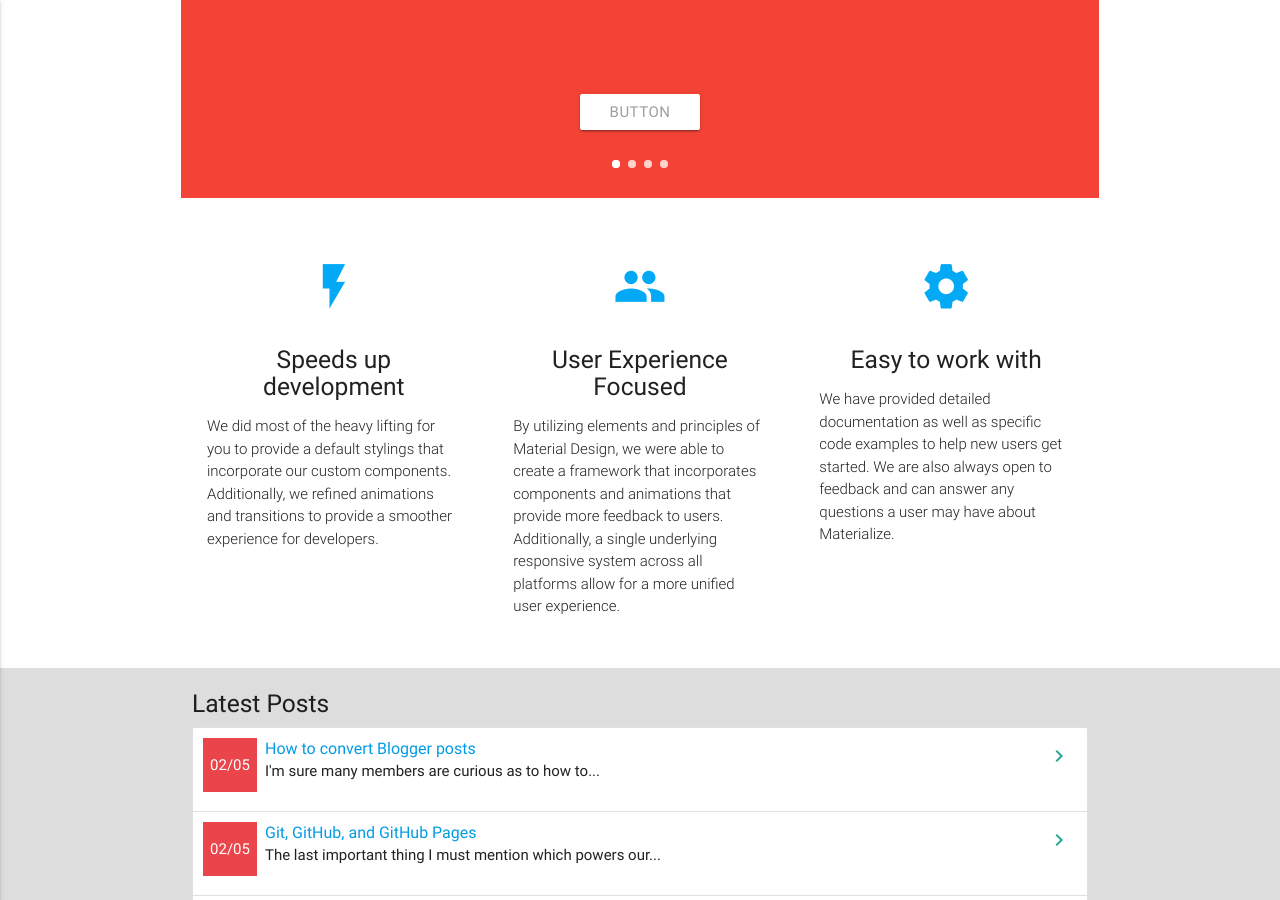
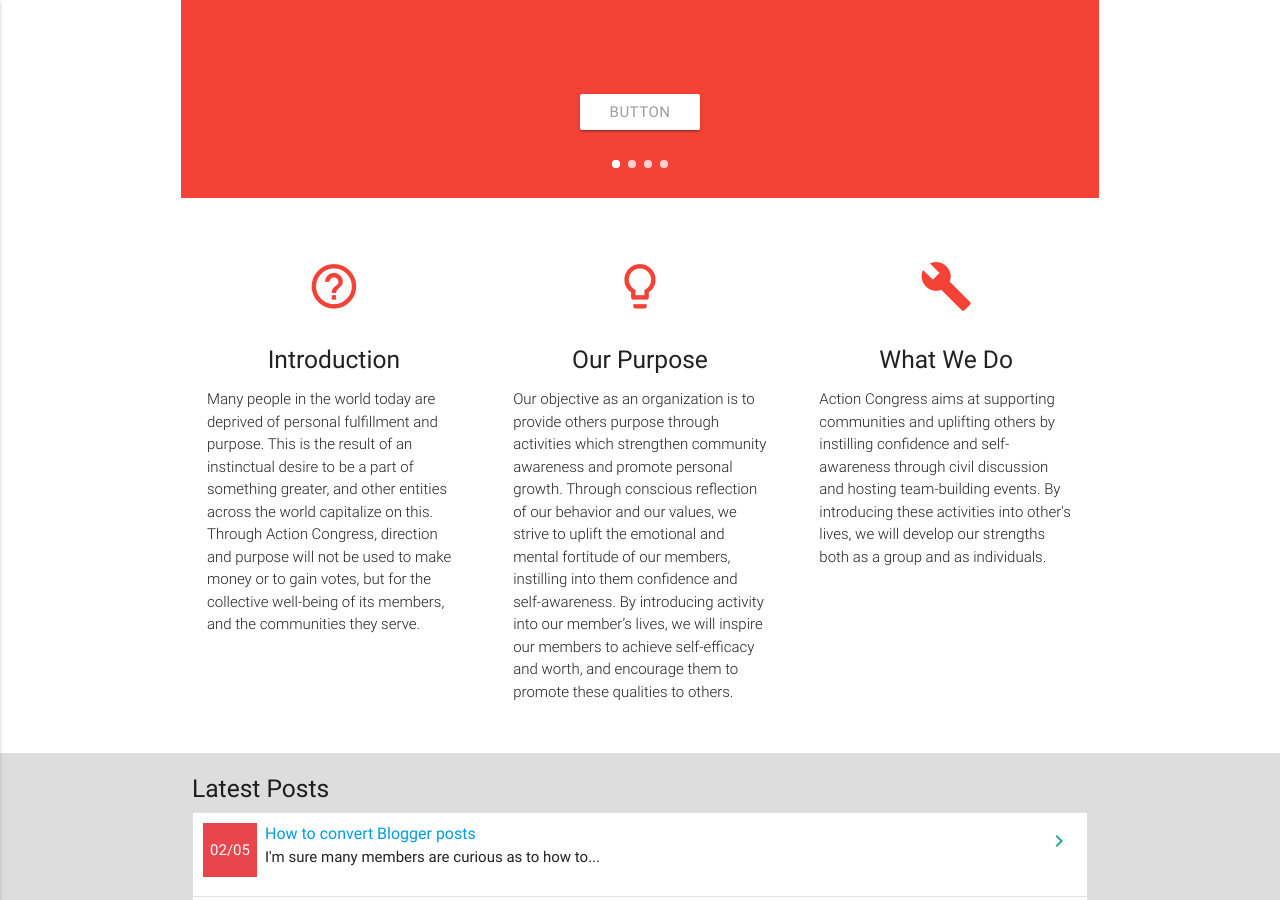
Before and after one commit to actioncongress/actioncongress.github.io, a Jekyll site: the page built from index.html, in a window 1280 px wide and 900 px high, scrolled down 551 px. Built offline with Jekyll 4.4.1, drawn with Linux system fonts in a browser that asks for light colours.

Commit message:
Home Page Changes

```diff
--- a/_layouts/home.html
+++ b/_layouts/home.html
@@ -45,28 +45,28 @@ layout: default
       <div class="row">
         <div class="col s12 m4">
           <div class="icon-block">
-            <h2 class="center light-blue-text"><i class="material-icons">flash_on</i></h2>
-            <h5 class="center">Speeds up development</h5>
+            <h2 class="center red-text"><i class="material-icons">help_outline</i></h2>
+            <h5 class="center">Introduction</h5>
 
-            <p class="light">We did most of the heavy lifting for you to provide a default stylings that incorporate our custom components. Additionally, we refined animations and transitions to provide a smoother experience for developers.</p>
+            <p class="light">Many people in the world today are deprived of personal fulfillment and purpose. This is the result of an instinctual desire to be a part of something greater, and other entities across the world capitalize on this. Through Action Congress, direction and purpose will not be used to make money or to gain votes, but for the collective well-being of its members, and the communities they serve. </p>
           </div>
         </div>
 
         <div class="col s12 m4">
           <div class="icon-block">
-            <h2 class="center light-blue-text"><i class="material-icons">group</i></h2>
-            <h5 class="center">User Experience Focused</h5>
+            <h2 class="center red-text"><i class="material-icons">lightbulb_outline</i></h2>
+            <h5 class="center">Our Purpose</h5>
 
-            <p class="light">By utilizing elements and principles of Material Design, we were able to create a framework that incorporates components and animations that provide more feedback to users. Additionally, a single underlying responsive system across all platforms allow for a more unified user experience.</p>
+            <p class="light">Our objective as an organization is to provide others purpose through activities which strengthen community awareness and promote personal growth. Through conscious reflection of our behavior and our values, we strive to uplift the emotional and mental fortitude of our members, instilling into them confidence and self-awareness. By introducing activity into our member’s lives, we will inspire our members to achieve self-efficacy and worth, and encourage them to promote these qualities to others.</p>
           </div>
         </div>
 
         <div class="col s12 m4">
           <div class="icon-block">
-            <h2 class="center light-blue-text"><i class="material-icons">settings</i></h2>
-            <h5 class="center">Easy to work with</h5>
+            <h2 class="center red-text"><i class="material-icons">build</i></h2>
+            <h5 class="center">What We Do</h5>
 
-            <p class="light">We have provided detailed documentation as well as specific code examples to help new users get started. We are also always open to feedback and can answer any questions a user may have about Materialize.</p>
+            <p class="light">Action Congress aims at supporting communities and uplifting others by instilling confidence and self-awareness through civil discussion and hosting team-building events. By introducing these activities into other's lives, we will develop our strengths both as a group and as individuals.</p>
           </div>
         </div>
       </div>
```
Also changed, not shown: assets/symbol_2_bw_simple.png (deleted).
